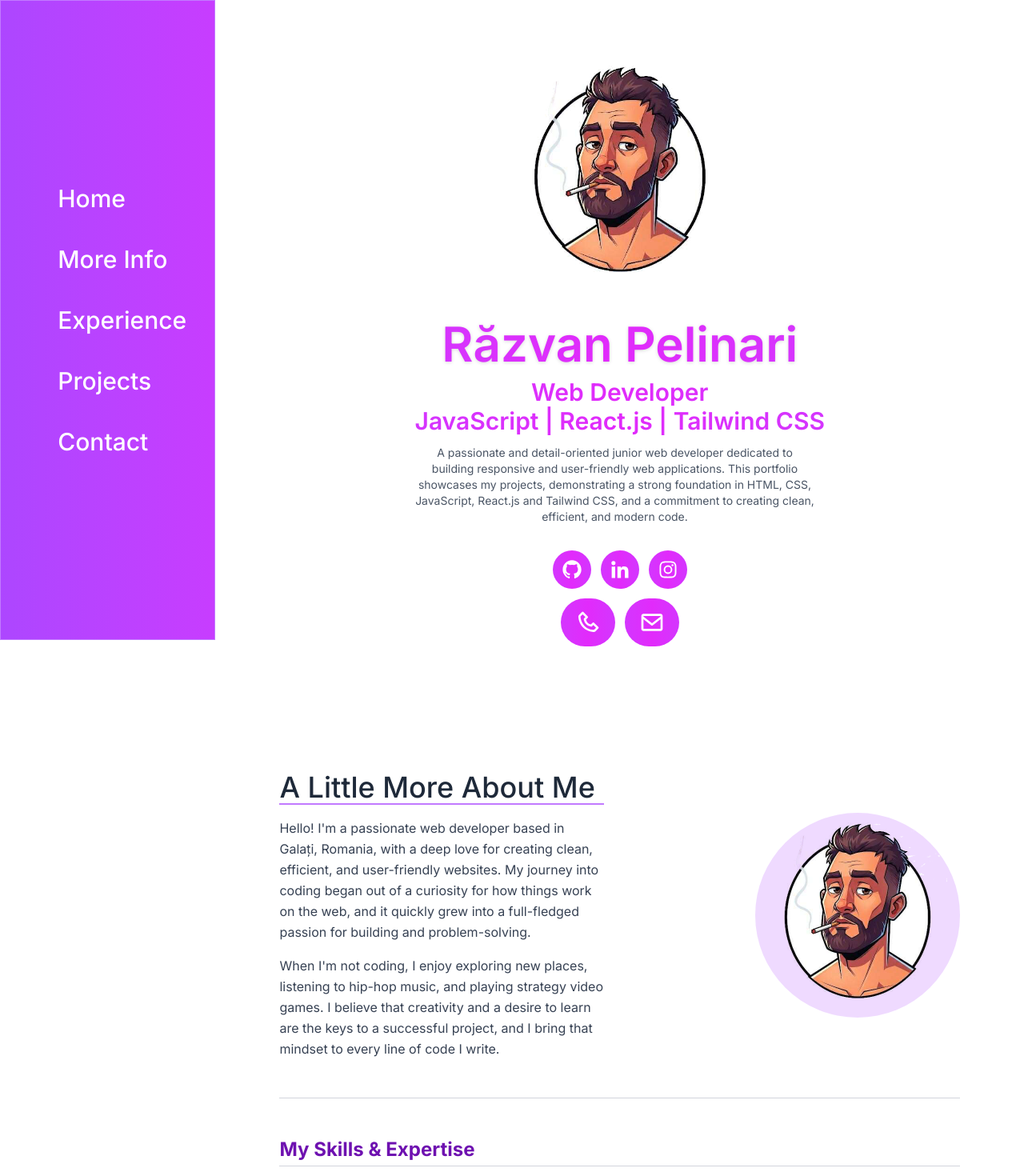
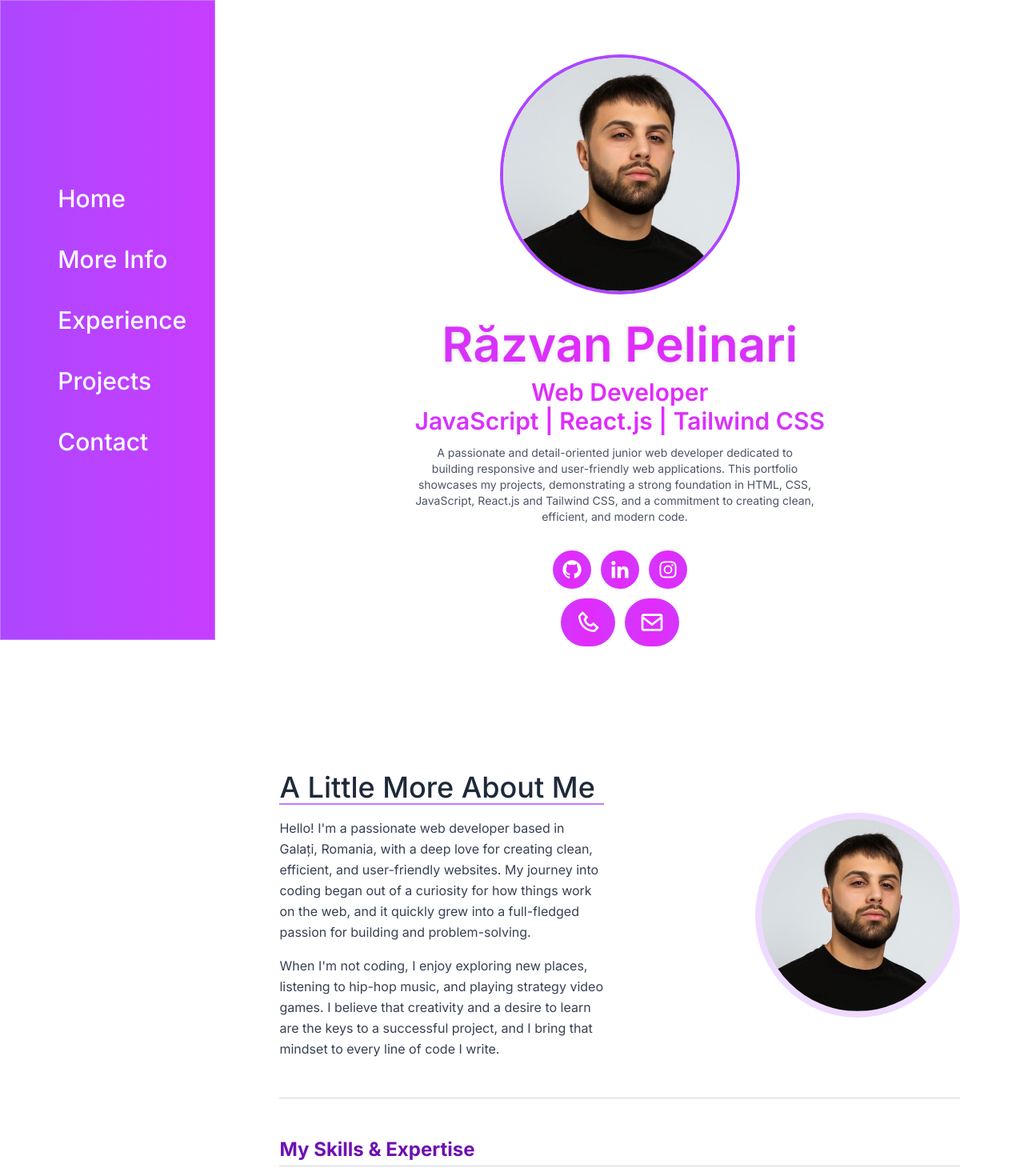
Before and after one commit to RazvanPelinari/react-website-portofolio, a React (Vite) app: page / in a window 1280 px wide. Shown: the top 1470 px of the page at 80% size. Built offline with nearby package versions, Linux system fonts and the light colour scheme.

Commit message:
Update photo

```diff
--- a/src/components/Home.jsx
+++ b/src/components/Home.jsx
@@ -1,5 +1,5 @@
 import React, { useState } from "react";
-import Artwork from "../assets/artwork.png";
+import Artwork from "../assets/artwork2.jpg";
 import {
   BiLogoGithub,
   BiLogoInstagram,
@@ -34,7 +34,7 @@ const Home = () => {
         <img
           src={Artwork}
           alt="Logo"
-          className="w-[250px] sm:w-[300px] scroll-mt-14 md:scroll-mt-0"
+          className="w-[250px] sm:w-[300px] rounded-full border-purple-500 border-4 scroll-mt-14 md:scroll-mt-0"
         />
 
         <div className="space-y-1 sm:space-y-3">
--- a/src/components/More.jsx
+++ b/src/components/More.jsx
@@ -1,5 +1,5 @@
 import React from "react";
-import Artowrk from "../assets/artwork.png";
+import Artowrk from "../assets/artwork2.jpg";
 
 const MoreInfo = () => {
   return (
@@ -31,7 +31,7 @@ const MoreInfo = () => {
               <img
                 src={Artowrk}
                 alt="A personal artistic illustration of myself"
-                className="w-full h-full object-cover rounded-full list-image-none"
+                className="object-cover rounded-full list-image-none w-60 h-60"
               />
             </div>
           </div>
```
Also changed, not shown: src/assets/artwork2.jpg (added).
